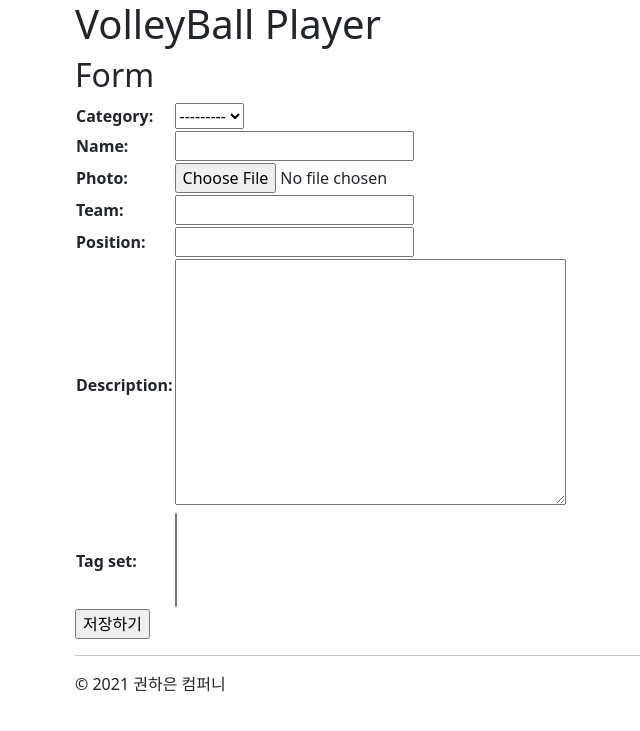
After one commit to KWONHAAAEUN/devops_cloud, a Django app: page /volleyball/new/ in a window 1280 px wide. The commit adds this page. Shown: the top 731 px of the page, without its empty margins (7-647 px from the left). Run offline with Django 3.2, Linux system fonts and the light colour scheme; data that the repository does not hold is empty; some libraries are stand-ins or nearby versions.

Commit message:
게시글 수정하고 직접 작성 기능 구현

```diff
--- /dev/null
+++ b/myhomework21_1/volleyball/forms.py
@@ -0,0 +1,15 @@
+from django import forms
+from volleyball.models import Player
+
+class PlayerForm(forms.ModelForm):
+    class Meta:
+        model = Player
+        fields = [
+            "category",
+            "name",
+            "photo",
+            "team",
+            "position",
+            "description",
+            "tag_set",
+        ]
--- a/myhomework21_1/volleyball/templates/volleyball/player_detail.html
+++ b/myhomework21_1/volleyball/templates/volleyball/player_detail.html
@@ -15,5 +15,6 @@
     </ul>
     {{ player.description|linebreaks }}
     <hr />
+    <a href="{% url "volleyball:player_edit" player.pk %}" class="btn bg-primary">게시글 수정</a>
     <a href="{% url "volleyball:player_list" %}" class="btn bg-primary">목록으로</a>
 {% endblock %}
--- /dev/null
+++ b/myhomework21_1/volleyball/templates/volleyball/player_form.html
@@ -0,0 +1,12 @@
+{% extends "volleyball/layout.html" %}
+
+{% block content %}
+    <h2>Form</h2>
+    <form action="" method="post" enctype="multipart/form-data"> <!-- form을 사용해야 브라우저가 지정 서버로 값 전달 가능 -->
+        {% csrf_token %}
+        <table>
+            {{ form.as_table }}
+        </table>
+        <input type="submit" value="저장하기"/>
+    </form>
+{% endblock %}
--- a/myhomework21_1/volleyball/templates/volleyball/player_list.html
+++ b/myhomework21_1/volleyball/templates/volleyball/player_list.html
@@ -16,7 +16,7 @@
 
 {#        <div class="col-sm-4">#}
 {#        <dvi class="d-grid mb-3">#}
-{#            <a href="{% url "volleyball:player_new" %}" class="btn btn-primary">새 포스팅 쓰기</a>#}
+            <a href="{% url "volleyball:player_new" %}" class="btn btn-primary">새 포스팅 쓰기</a>
 {#        </dvi>#}
 
 {#            <ul>#}
--- a/myhomework21_1/volleyball/urls.py
+++ b/myhomework21_1/volleyball/urls.py
@@ -6,4 +6,6 @@ app_name="volleyball"
 urlpatterns=[
     path("",views.player_list,name="player_list"),
     path("<int:pk>/",views.player_detail,name="player_detail"),
+    path("new/", views.player_new, name="player_new"),
+    path("<int:pk>/edit/", views.player_edit, name="player_edit"),
 ]
--- a/myhomework21_1/volleyball/views.py
+++ b/myhomework21_1/volleyball/views.py
@@ -1,22 +1,21 @@
 from django.http import HttpRequest, HttpResponse
-from django.shortcuts import render, get_object_or_404
+from django.shortcuts import render, get_object_or_404, redirect
 
-from volleyball.models import Player
-
-def tag_detail(request: HttpRequest, tag_name:str)->HttpResponse:
-    qs=Player.objects.all()
-    qs=qs.filter(tag_set__name=tag_name)
-    return render(request,"volleyball/tag_detail.html",{
-        "tag_name": tag_name,
-        "player_list":qs,
-    })
+from volleyball.forms import PlayerForm
+from volleyball.models import Player, Category
 
 def player_list(request:HttpRequest)->HttpResponse:
+    category_qs = Category.objects.all()
     qs=Player.objects.all()
     query=request.GET.get("query","")
+    category_id: str = request.GET.get("category_id", "")
+    if category_id:
+        qs = qs.filter(category__pk=category_id)
+
     if query: # 검색어가 있다면
         qs=qs.filter(name__icontains=query)
     return render(request,"volleyball/player_list.html",{
+        "category_list": category_qs,
         "player_list":qs,
     })
 
@@ -25,3 +24,29 @@ def player_detail(request:HttpRequest,pk:int)->HttpResponse:
     return render(request,"volleyball/player_detail.html",{
         "player":player,
     })
+
+def player_new(request:HttpRequest)->HttpResponse:
+    if request.method=="POST":
+        form=PlayerForm(request.POST,request.FILES)
+        if form.is_valid():
+            saved_post=form.save()
+        return redirect("volleyball:player_detail",saved_post.pk)
+    else:
+        form=PlayerForm()
+    return render(request,"volleyball/player_form.html",{
+        "form":form,
+    })
+
+def player_edit(request: HttpRequest, pk:int)->HttpResponse:
+    player=get_object_or_404(Player,pk=pk)
+
+    if request.method=="POST":
+        form=PlayerForm(request.POST, request.FILES, instance=player)
+        if form.is_valid():
+            saved_player = form.save()
+            return redirect("volleyball:player_detail",saved_player.pk)
+    else:
+        form=PlayerForm(instance=player)
+    return render(request,"volleyball/player_form.html",{
+        "form":form,
+    })
```
Also changed, not shown: myhomework21_1/volleyball/migrations/0001_initial.py (added).
